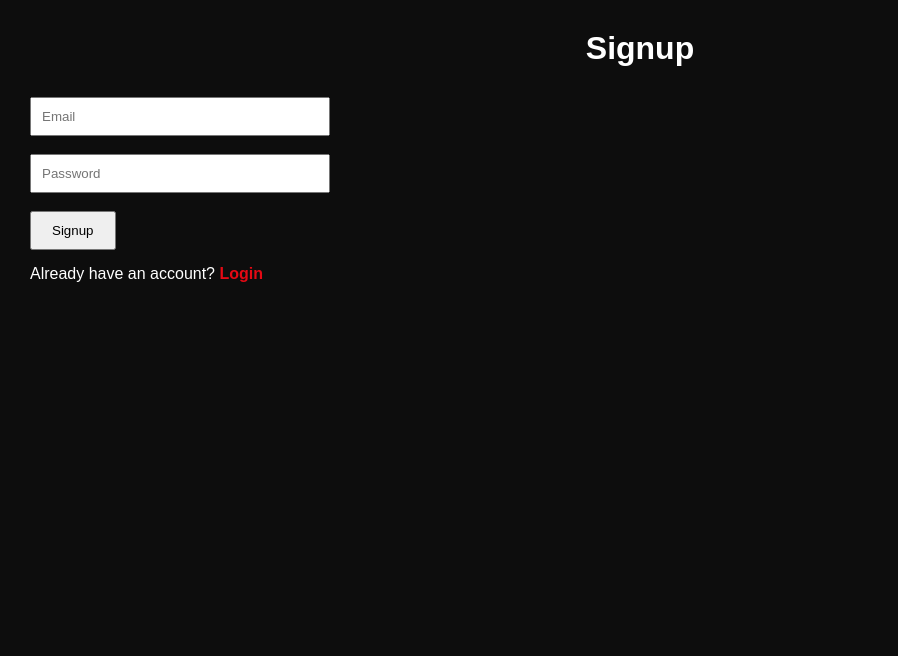
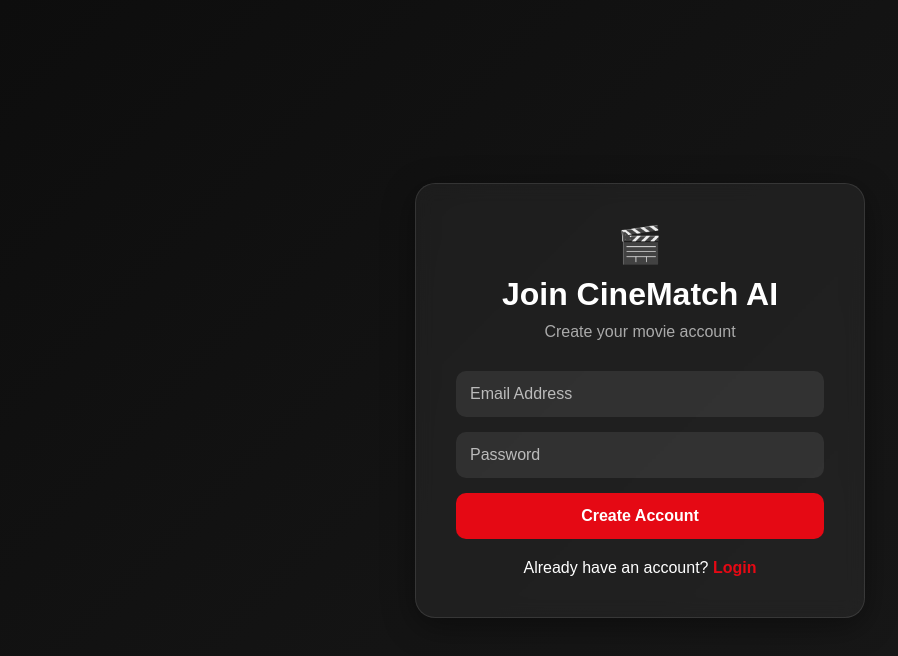
Before and after one commit to indranild09/cinematch-ai, a React (Create React App) app: page /signup in a window 1280 px wide. Shown: the top 656 px of the page, without its empty margins (0-898 px from the left). Built offline with nearby package versions, Linux system fonts and the light colour scheme; no server answers.

Commit message:
Add login-first routing

```diff
--- a/src/App.css
+++ b/src/App.css
@@ -185,3 +185,119 @@ h1 {
 .profile-card p {
   font-size: 18px;
 }
+
+.auth-container {
+  min-height: 100vh;
+  background: linear-gradient(
+    135deg,
+    #0d0d0d,
+    #141414,
+    #1a1a1a
+  );
+
+  display: flex;
+  justify-content: center;
+  align-items: center;
+
+  padding: 20px;
+}
+
+.auth-card {
+  width: 100%;
+  max-width: 450px;
+
+  background: rgba(255, 255, 255, 0.05);
+
+  backdrop-filter: blur(10px);
+
+  border: 1px solid rgba(255, 255, 255, 0.1);
+
+  border-radius: 20px;
+
+  padding: 40px;
+
+  box-shadow:
+    0 8px 32px rgba(0, 0, 0, 0.4);
+
+  text-align: center;
+}
+
+.auth-logo {
+  font-size: 36px;
+  margin-bottom: 10px;
+}
+
+.auth-title {
+  font-size: 32px;
+  font-weight: bold;
+  margin-bottom: 10px;
+}
+
+.auth-subtitle {
+  color: #aaa;
+  margin-bottom: 30px;
+}
+
+.auth-input {
+  width: 100%;
+  padding: 14px;
+
+  margin-bottom: 15px;
+
+  border: none;
+  border-radius: 10px;
+
+  background: rgba(255,255,255,0.08);
+
+  color: white;
+  font-size: 16px;
+}
+
+.auth-input::placeholder {
+  color: #bbb;
+}
+
+.auth-btn {
+  width: 100%;
+
+  padding: 14px;
+
+  border: none;
+  border-radius: 10px;
+
+  background: #e50914;
+
+  color: white;
+
+  font-size: 16px;
+  font-weight: bold;
+
+  cursor: pointer;
+
+  transition: 0.3s;
+}
+
+.auth-btn:hover {
+  transform: translateY(-2px);
+  background: #ff1f2d;
+}
+
+.auth-link {
+  color: #e50914;
+  font-weight: bold;
+  cursor: pointer;
+}
+
+.auth-footer {
+  margin-top: 20px;
+}
+
+@media (max-width: 600px) {
+  .auth-card {
+    padding: 25px;
+  }
+
+  .auth-title {
+    font-size: 26px;
+  }
+}
--- a/src/pages/Login.js
+++ b/src/pages/Login.js
@@ -2,10 +2,14 @@ import { useState } from "react";
 import { signInWithEmailAndPassword } from "firebase/auth";
 import { auth } from "../firebase";
 import { useNavigate } from "react-router-dom";
+import "../App.css";
 
 function Login() {
-  const [email, setEmail] = useState("");
-  const [password, setPassword] = useState("");
+  const [email, setEmail] =
+    useState("");
+
+  const [password, setPassword] =
+    useState("");
 
   const navigate = useNavigate();
 
@@ -17,8 +21,6 @@ function Login() {
         password
       );
 
-      alert("Login Successful");
-
       navigate("/home");
     } catch (error) {
       alert(error.message);
@@ -26,46 +28,60 @@ function Login() {
   };
 
   return (
-    <div style={{ padding: "30px", color: "white" }}>
-      <h1>Login</h1>
+    <div className="auth-container">
+      <div className="auth-card">
+        <div className="auth-logo">
+          🎬
+        </div>
+
+        <div className="auth-title">
+          CineMatch AI
+        </div>
+
+        <div className="auth-subtitle">
+          Discover movies you'll love
+        </div>
 
         <input
+          className="auth-input"
           type="email"
-        placeholder="Email"
+          placeholder="Email Address"
           value={email}
-        onChange={(e) => setEmail(e.target.value)}
+          onChange={(e) =>
+            setEmail(e.target.value)
+          }
         />
 
-      <br />
-      <br />
-
         <input
+          className="auth-input"
           type="password"
           placeholder="Password"
           value={password}
-        onChange={(e) => setPassword(e.target.value)}
+          onChange={(e) =>
+            setPassword(e.target.value)
+          }
         />
 
-      <br />
-      <br />
-
-      <button onClick={handleLogin}>
+        <button
+          className="auth-btn"
+          onClick={handleLogin}
+        >
           Login
         </button>
-      <p style={{ marginTop: "15px" }}>
+
+        <p className="auth-footer">
           Not a user?{" "}
           <span
-    style={{
-      color: "#e50914",
-      cursor: "pointer",
-      fontWeight: "bold",
-    }}
-    onClick={() => navigate("/signup")}
+            className="auth-link"
+            onClick={() =>
+              navigate("/signup")
+            }
           >
             Sign Up
           </span>
         </p>
       </div>
+    </div>
   );
 }
 
--- a/src/pages/Signup.js
+++ b/src/pages/Signup.js
@@ -1,12 +1,25 @@
 import { useState } from "react";
-import { createUserWithEmailAndPassword } from "firebase/auth";
+import {
+  createUserWithEmailAndPassword,
+} from "firebase/auth";
+
 import { auth, db } from "../firebase";
-import { doc, setDoc } from "firebase/firestore";
+
+import {
+  doc,
+  setDoc,
+} from "firebase/firestore";
+
 import { useNavigate } from "react-router-dom";
 
+import "../App.css";
+
 function Signup() {
-  const [email, setEmail] = useState("");
-  const [password, setPassword] = useState("");
+  const [email, setEmail] =
+    useState("");
+
+  const [password, setPassword] =
+    useState("");
 
   const navigate = useNavigate();
 
@@ -20,89 +33,87 @@ function Signup() {
         );
 
       await setDoc(
-        doc(db, "users", userCredential.user.uid),
+        doc(
+          db,
+          "users",
+          userCredential.user.uid
+        ),
         {
           uid: userCredential.user.uid,
-          email: userCredential.user.email,
-          createdAt: new Date().toISOString(),
+          email:
+            userCredential.user.email,
+          createdAt:
+            new Date().toISOString(),
           watchlist: [],
-          favorites: []
+          favorites: [],
         }
       );
 
-
-
-      alert("Account Created Successfully 🎉");
+      alert(
+        "Account Created Successfully 🎉"
+      );
 
       navigate("/login");
     } catch (error) {
-      console.error(error);
       alert(error.message);
     }
   };
 
   return (
-    <div
-      style={{
-        padding: "30px",
-        color: "white",
-        minHeight: "100vh",
-        background: "#0d0d0d"
-      }}
-    >
-      <h1>Signup</h1>
+    <div className="auth-container">
+      <div className="auth-card">
+        <div className="auth-logo">
+          🎬
+        </div>
+
+        <div className="auth-title">
+          Join CineMatch AI
+        </div>
+
+        <div className="auth-subtitle">
+          Create your movie account
+        </div>
 
         <input
+          className="auth-input"
           type="email"
-        placeholder="Email"
+          placeholder="Email Address"
           value={email}
-        onChange={(e) => setEmail(e.target.value)}
-        style={{
-          padding: "10px",
-          width: "300px"
-        }}
+          onChange={(e) =>
+            setEmail(e.target.value)
+          }
         />
 
-      <br />
-      <br />
-
         <input
+          className="auth-input"
           type="password"
           placeholder="Password"
           value={password}
-        onChange={(e) => setPassword(e.target.value)}
-        style={{
-          padding: "10px",
-          width: "300px"
-        }}
+          onChange={(e) =>
+            setPassword(e.target.value)
+          }
         />
 
-      <br />
-      <br />
+        <button
+          className="auth-btn"
+          onClick={handleSignup}
+        >
+          Create Account
+        </button>
 
-      <button
-        onClick={handleSignup}
-        style={{
-          padding: "10px 20px",
-          cursor: "pointer"
-        }}
-      >
-        Signup
-      </button>
-      <p style={{ marginTop: "15px" }}>
+        <p className="auth-footer">
           Already have an account?{" "}
           <span
-    style={{
-      color: "#e50914",
-      cursor: "pointer",
-      fontWeight: "bold",
-    }}
-    onClick={() => navigate("/login")}
+            className="auth-link"
+            onClick={() =>
+              navigate("/login")
+            }
           >
             Login
           </span>
         </p>
       </div>
+    </div>
   );
 }
 
```
Lines whose indentation alone changed are shown as unchanged.
